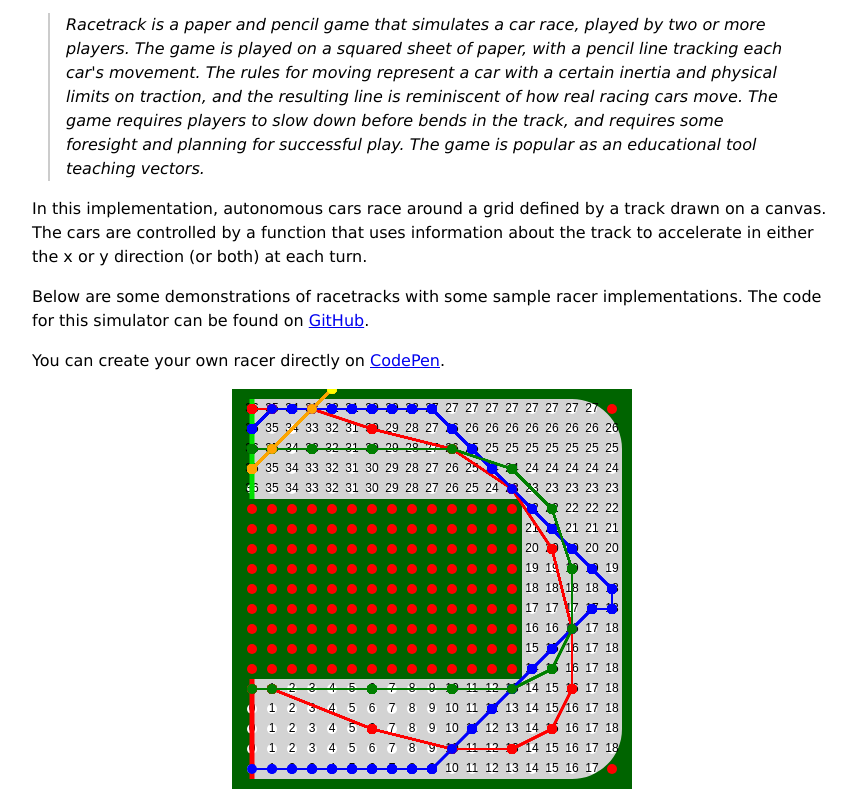
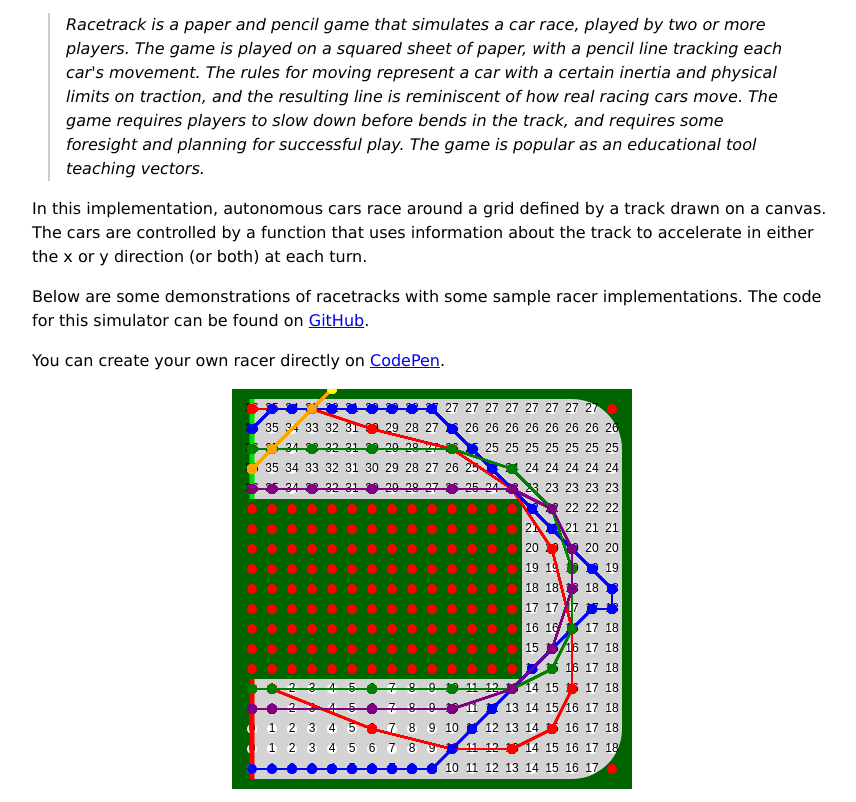
Before and after one commit to mckoss/racetrack, a website built with Vite: page index.html in a window 1280 px wide. Shown: the part 94-896 px from the top of the page, without its empty margins (208-1064 px from the left). Built offline with nearby package versions, Linux system fonts and the light colour scheme.

Commit message:
Add racer that doesn't rely on global track knowledge.
* Also fix some README.md typos.

```diff
--- a/index.html
+++ b/index.html
@@ -67,6 +67,7 @@
     <script type="module">
         import { Racetrack, U_TRACK, BIG_OVAL, OVAL } from './src/racetrack.ts';
         import { MJLRacer1 } from "./src/racers/mjl-racer1.ts";
+        import { update as mjlRacer2 } from "./src/racers/mjl-racer2.ts";
         import { update as creeper } from "./src/racers/creeper.ts";
         import { update as jcreeper } from "./src/racers/jcreeper.ts";
         import { racer } from "./src/racers/chat-gpt4.ts";
@@ -90,6 +91,8 @@
             rt.race(jcreeper);
 
             rt.race(racer);
+
+            rt.race(mjlRacer2);
         }
 
     </script>
--- /dev/null
+++ b/src/racers/mjl-racer2.ts
@@ -0,0 +1,45 @@
+import { Point, sub } from "../points.js";
+import { CarState, MoveOption } from "../racetrack.js";
+
+// Follows the least distance path, but tries to control speed to avoid crashing.
+export function update(state: CarState, options: MoveOption[]) {
+  function distTo(point?: Point) {
+    return point ? magnitude(sub(point, state.position)) : Number.POSITIVE_INFINITY;
+  }
+
+  const crashDistance = distTo(state.crashPosition);
+
+  let bestOption = undefined;
+  for(const option of options) {
+    // Don't consider options that have crashed.
+    if (option.status !== "crashed") {
+      // Don't consider options that are likely to crash.
+      const speed = magnitude(sub(option.position, state.position));
+      const stopDistance = (speed + 1) * (speed / 2);
+      if (stopDistance < crashDistance) {
+        // Prefer options that are closer to the finish or that are the same
+        // distance to the finish but closer to current position (avoid
+        // unnecessary weaving back/forth).
+        const finishCmp = (option.distanceToFinish ?? Number.POSITIVE_INFINITY) - (bestOption?.distanceToFinish ?? Number.POSITIVE_INFINITY);
+        if (finishCmp < 0 || (finishCmp === 0 && distTo(option.position) < distTo(bestOption?.position))) {
+          bestOption = option;
+        }
+      }
+    }
+  }
+  return (bestOption ?? options[0]).move;
+}
+
+function magnitude(vector: [number, number]): number {
+  return Math.sqrt(vector[0] * vector[0] + vector[1] * vector[1]);
+}
+
+function assert(condition: boolean, message: string): asserts condition {
+  if (!condition) {
+    throw new Error(message);
+  }
+}
+
+function fail(message: string): never {
+  throw new Error(message);
+}
```
Also changed, not shown: README.md.
